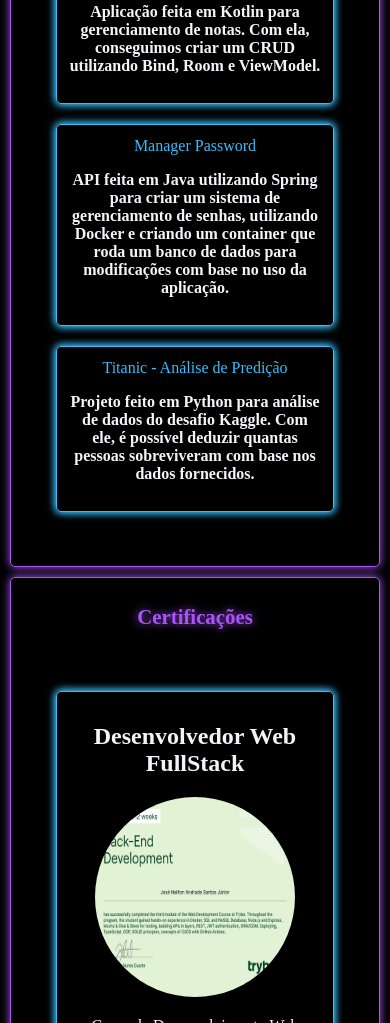
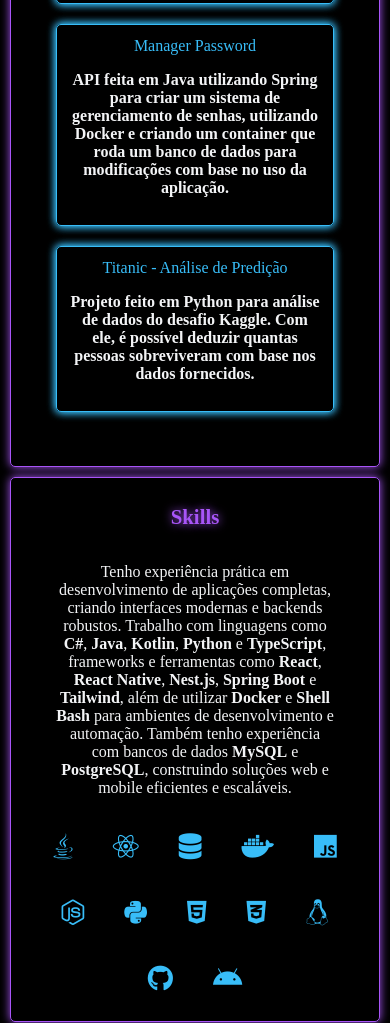
Before and after one commit to Naillton/Meu-Portifolio, a plain HTML site: page index.html in a window 390 px wide. Shown: the part 977-2000 px from the top of the page. Drawn offline with Linux system fonts and the light colour scheme.

Commit message:
update project, add section and change mobile screen

```diff
--- a/index.html
+++ b/index.html
@@ -14,13 +14,14 @@
                 <li><a href="#about">Sobre Mim</a></li>
                 <li><a href="#project">Projetos</a></li>
                 <li><a href="#certifications">Certificações</a></li>
+                <li><a href="#skills">Skills</a></li>
                 <li><a href="#contact">Contato</a></li>
             </ul>
         </nav>
     </header>
 
     <main>
-        <section id="principal-section">
+        <section class="principal-section">
             <h1 id="about">Sobre Mim</h1>
             <div class="about-content">
                 <div class="about-text">
@@ -38,7 +39,7 @@
             </div>
         </section>
 
-        <section id="principal-section">
+        <section class="principal-section">
             <h1 id="project">Projetos</h1>
             <ul id="project-list">
                 <li>
@@ -74,8 +75,8 @@
             </ul>
         </section>
 
-        <section id="principal-section">
-            <h1 id="certifications">Certificações</h1>
+        <section id="certifications" class="principal-section">
+            <h1>Certificações</h1>
             <div class="certifications">
                 <div class="certification">
                     <h2>Desenvolvedor Web FullStack</h2>
@@ -109,6 +110,29 @@
                 </div>
             </div>
         </section>
+
+        <section  id="skills" class="principal-section">
+            <h1>Skills</h1>
+            <div class="skills-text">
+                <p>
+                    Tenho experiência prática em desenvolvimento de aplicações completas, criando interfaces modernas e backends robustos. Trabalho com linguagens como <strong>C#</strong>, <strong>Java</strong>, <strong>Kotlin</strong>, <strong>Python</strong> e <strong>TypeScript</strong>, frameworks e ferramentas como <strong>React</strong>, <strong>React Native</strong>, <strong>Nest.js</strong>, <strong>Spring Boot</strong> e <strong>Tailwind</strong>, além de utilizar <strong>Docker</strong> e <strong>Shell Bash</strong> para ambientes de desenvolvimento e automação. Também tenho experiência com bancos de dados <strong>MySQL</strong> e <strong>PostgreSQL</strong>, construindo soluções web e mobile eficientes e escaláveis.
+                </p>
+            </div>
+            <div class="skills">
+                <i class="fa-brands fa-java"></i>
+                <i class="fa-brands fa-react"></i>
+                <i class="fa-solid fa-database"></i>
+                <i class="fa-brands fa-docker"></i>
+                <i class="fa-brands fa-js"></i>
+                <i class="fa-brands fa-node-js"></i>
+                <i class="fa-brands fa-python"></i>
+                <i class="fa-brands fa-html5"></i>
+                <i class="fa-brands fa-css3-alt"></i>
+                <i class="fa-brands fa-linux"></i>
+                <i class="fa-brands fa-github"></i>
+                <i class="fab fa-android"></i>
+            </div>
+        </section>
     </main>
 
     <footer id="contact">
--- a/styles.css
+++ b/styles.css
@@ -107,7 +107,7 @@ h1 {
   text-shadow: 0 0 10px var(--neon-purple);
 }
 
-#principal-section {
+.principal-section {
   display: flex;
   flex-direction: column;
   align-items: center;
@@ -236,7 +236,48 @@ footer {
   border-radius: 50%;
 }
 
-@media (max-width: 1067px) {
+#skills {
+  display: flex;
+  flex-direction: column;
+  align-items: center;
+  justify-content: center;
+}
+
+.skills {
+  flex-direction: row;
+  flex-wrap: wrap;
+  justify-content: center;
+  align-items: center;
+}
+
+.skills i {
+  padding: 20px;
+  color: var(--neon-blue);
+  font-size: 40px;
+}
+
+.skills-text {
+  width: 50%;
+}
+
+.skills i:hover {
+  animation: pulso 1s infinite;
+  color: var(--neon-purple);
+  text-shadow: 0 0 10px var(--neon-purple);
+}
+
+@media screen and (max-width: 500px) {
+  header {
+    display: none;
+  }
+
+  main {
+    padding-top: 0 !important;
+    margin-top: 0 !important;
+  }
+}
+
+@media screen and (max-width: 1067px) {
   .profile-image {
     display: none;
   }
@@ -257,7 +298,7 @@ footer {
 
   header,
   footer,
-  #principal-section,
+  .principal-section,
   #project-list {
     max-width: 100vw;
     box-sizing: border-box;
@@ -275,13 +316,40 @@ footer {
     padding-bottom: 40px;
   }
 
-  #principal-section {
+  .principal-section {
     margin: 10px;
     padding: 10px;
   }
 
+  #certifications {
+    display: none;
+  }
 
-  .about-content, .certifications, #project-list {
+  #skills {
+    display: flex;
+    flex-direction: column;
+    align-items: center;
+    justify-content: center;
+  }
+
+  #skills i {
+    font-size: 26px;
+  }
+
+  .skills {
+    display: flex;
+    flex-direction: row;
+    flex-wrap: wrap;
+    justify-content: center;
+    align-items: center;
+  }
+
+  .skills-text {
+    width: 80%;
+  }
+
+
+  .about-content, #project-list {
     flex-direction: column;
     padding: 10px;
   }
```
